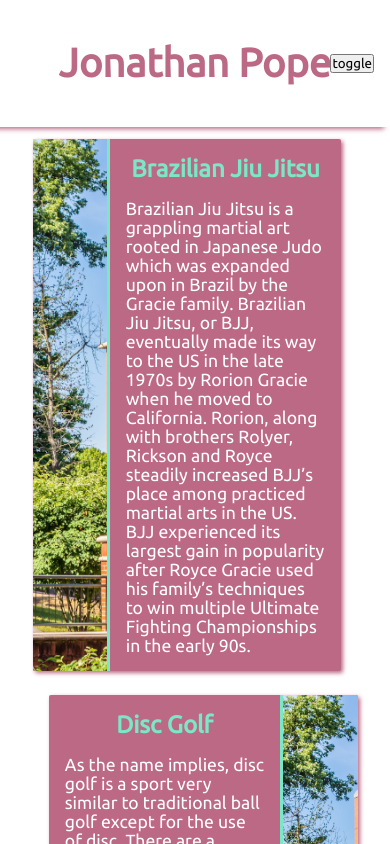
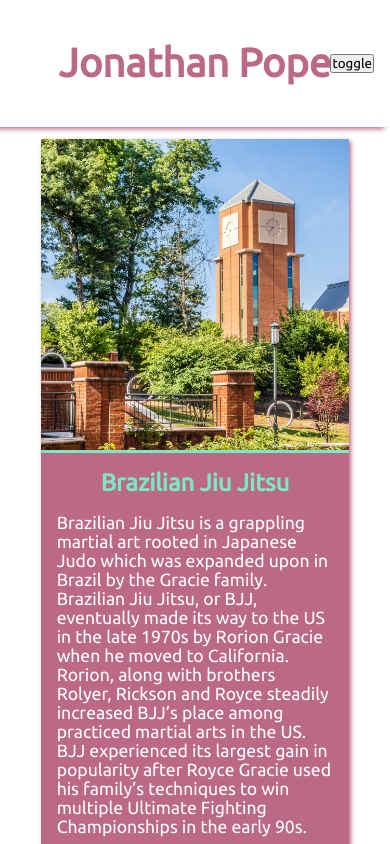
Before and after one commit to popejb1116/jbp-website-ui, a Svelte app: page /hobbies in a window 390 px wide. Built offline with nearby package versions, Linux system fonts and the light colour scheme.

Commit message:
Made hobbies cards responsive

```diff
--- a/src/layout/pages/hobbies/Hobbies.svelte
+++ b/src/layout/pages/hobbies/Hobbies.svelte
@@ -65,11 +65,40 @@
       color: white;
       font-size: 1.1rem;
    }
+
+   @media (max-width: 1100px) {
+      #card {
+         display: flex;
+         flex-flow: column nowrap;
+         justify-content: flex-start;
+         align-items: center;
+      }
+      #card.center-me {
+         align-self: center;
+      }
+      #card.reverse-me {
+         flex-flow: column-reverse nowrap;
+      }
+      img.center-me {
+         border: none;
+         border-bottom: solid 3px var(--theme-accent);
+
+         border-radius: none;
+         border-top-left-radius: 2px;
+         border-top-right-radius: 2px;
+      }
+      .img-wrapper {
+         flex: 1 1 50%;
+      }
+      .card-body {
+         flex: 1 1 50%;
+      }
+   }
 </style>
 
-<div id="card" class="left">
+<div id="card" class="left center-me">
    <div class="img-wrapper">
-      <img src={pic} alt="bjj img" class="left">
+      <img src={pic} alt="bjj img" class="left center-me">
    </div>
 
    <div class="card-body">
@@ -83,7 +112,7 @@
    </div>
 </div>
 
-<div id="card" class="right">
+<div id="card" class="right center-me reverse-me">
    <div class="card-body">
       <div class="title">Disc Golf</div>
       <div class="text">
@@ -95,7 +124,7 @@
    </div>
 
    <div class="img-wrapper">
-      <img src={pic} alt="disc golf img" class="right">
+      <img src={pic} alt="disc golf img" class="right center-me">
    </div>
 </div>
 
```
